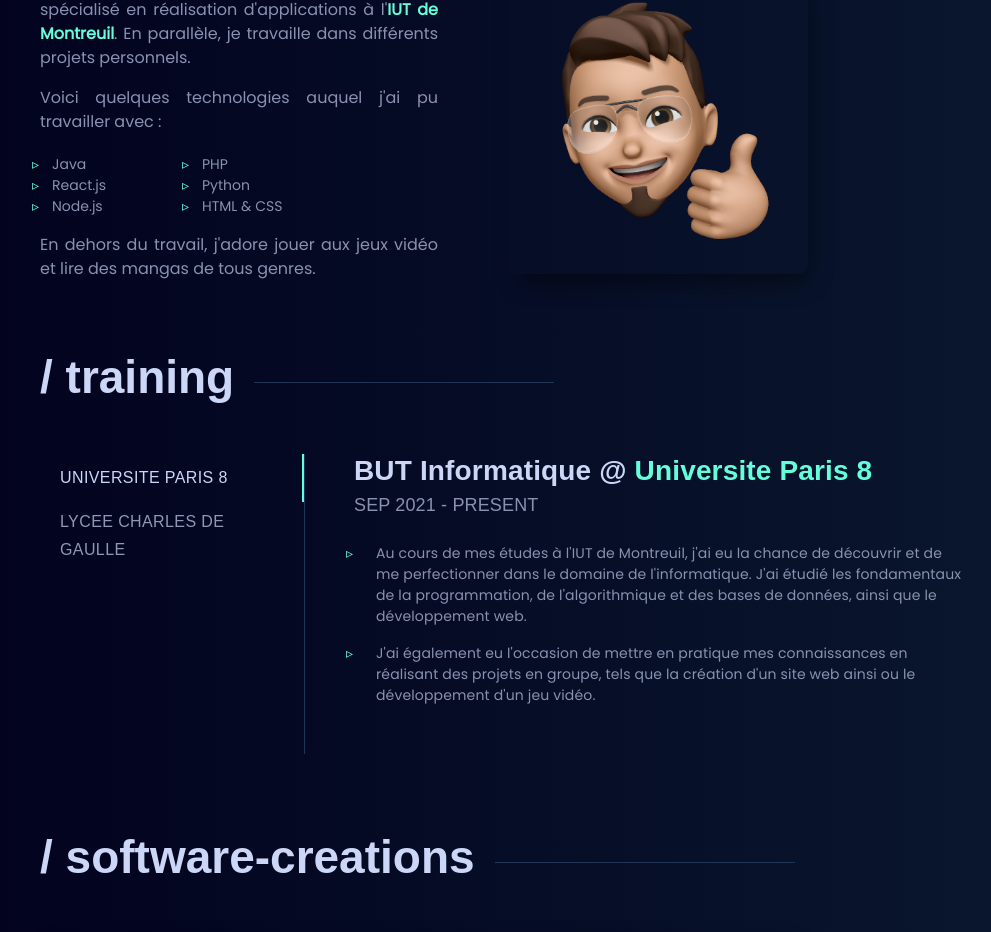
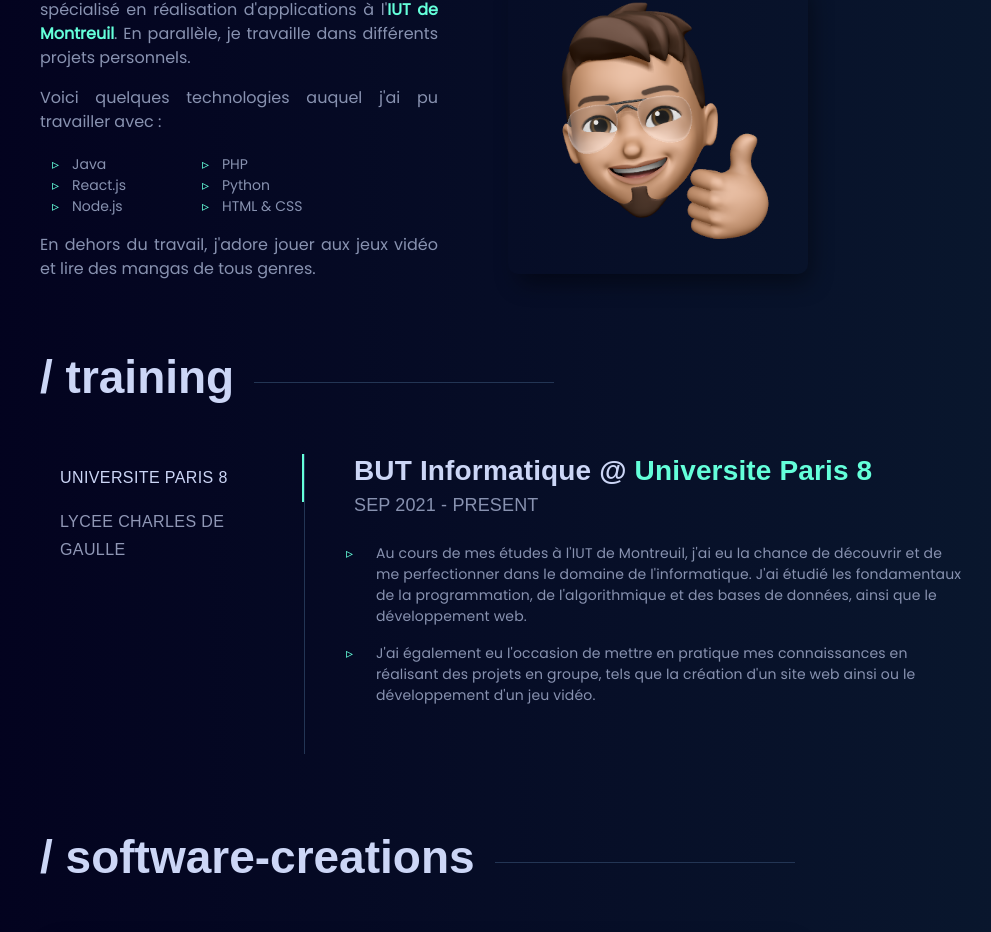
Before and after one commit to adil93s/portfolio, a React (Create React App) app: page / in a window 1280 px wide. Shown: the part 937-1869 px from the top of the page, without its empty margins (152-1143 px from the left). Built offline with nearby package versions, Linux system fonts and the light colour scheme; grey boxes are pictures that could not be loaded; the HTML template or start-up script is replaced by a standard one; a web font is replaced by a local one.

Commit message:
update css

```diff
--- a/src/styles/About.css
+++ b/src/styles/About.css
@@ -14,7 +14,7 @@
 
 .about-description li {
   position: relative;
-  padding-left: 20px;
+  padding-left: 40px;
   font-size: 14px;
   color: var(--slate);
 }
@@ -23,7 +23,7 @@
   content: "▹    ";
   color: var(--green-bright);
   position: absolute;
-  left: 0;
+  left: 20px;
 }
 
 .about-content {
```
Also changed, not shown: public/index.html (+0 -23 lines), public/logo192.png (deleted), public/logo512.png (deleted).
